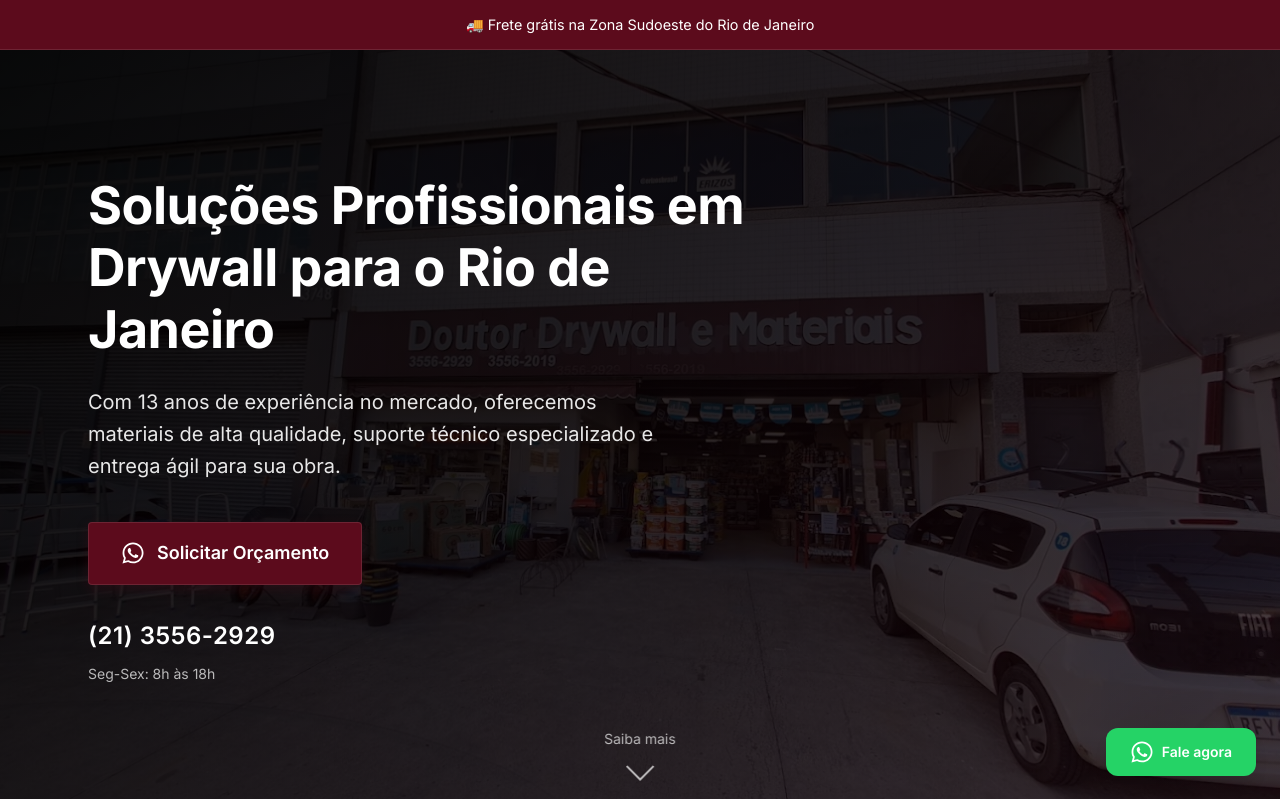
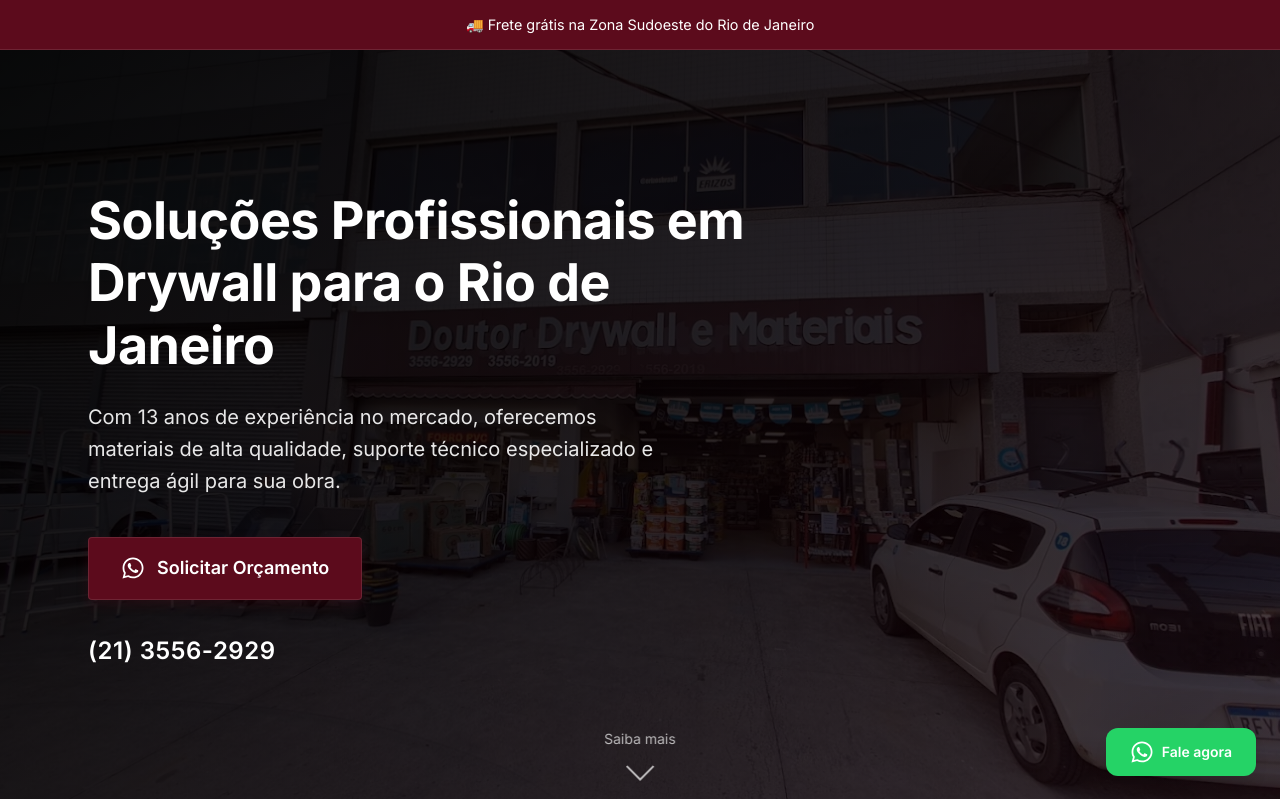
Before and after one commit to LeonardoSaraceli/drdrywallmateriais, a Next.js app in the folder doutor-drywall/: page / in a window 1280 px wide. Shown: the top 799 px of the page. Built offline with nearby package versions, Linux system fonts and the light colour scheme.

Commit message:
Fix: Hero link

```diff
--- a/doutor-drywall/components/Hero.tsx
+++ b/doutor-drywall/components/Hero.tsx
@@ -36,7 +36,6 @@
 
               <div className={styles.contactInfo}>
                 <span className={styles.phoneNumber}>(21) 3556-2929</span>
-                <span className={styles.contactHours}>Seg-Sex: 8h às 18h</span>
               </div>
             </div>
           </div>
--- a/doutor-drywall/styles/Hero.module.css
+++ b/doutor-drywall/styles/Hero.module.css
@@ -192,6 +192,7 @@
   font-weight: 600;
   color: white;
   letter-spacing: 0.5px;
+  text-decoration: none;
 }
 
 .contactHours {
```
